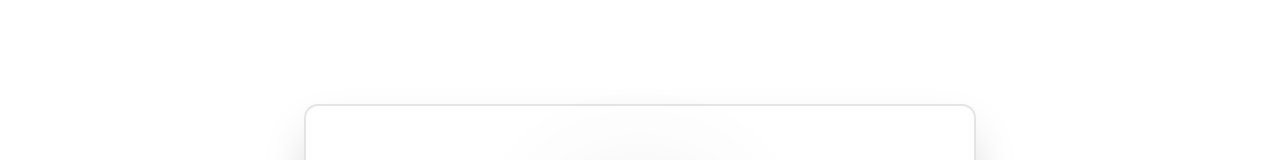
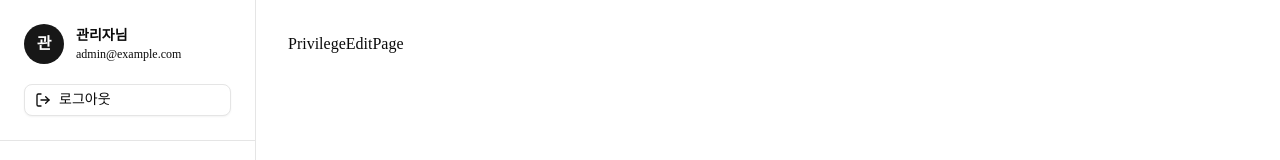
Before and after one commit to didim365/didimAIStudio_Front_Admin, a Next.js app: page /privileges/1/edit in a window 1280 px wide. Before the commit this address had no page. Shown: the top 160 px of the page. Built offline with nearby package versions, Linux system fonts and the light colour scheme; a web font is replaced by a local one.

Commit message:
feat: [DID-1093] 권한 편집 페이지 라우트 및 기본 컴포넌트 추가 - 권한 편집 페이지 라우트(/privileges/[privilegeId]/edit) 추가, PrivilegeEditPage 기본 컴포넌트 구조 구현

```diff
--- /dev/null
+++ b/src/app/(manage)/privileges/[privilegeId]/edit/page.tsx
@@ -0,0 +1,7 @@
+import PrivilegeEditPage from "@/feature/privileges/pages/PrivilegeEditPage";
+
+function Page() {
+  return <PrivilegeEditPage />;
+}
+
+export default Page;
--- /dev/null
+++ b/src/feature/privileges/pages/PrivilegeEditPage.tsx
@@ -0,0 +1,5 @@
+function PrivilegeEditPage() {
+  return <div>PrivilegeEditPage</div>;
+}
+
+export default PrivilegeEditPage;
```
